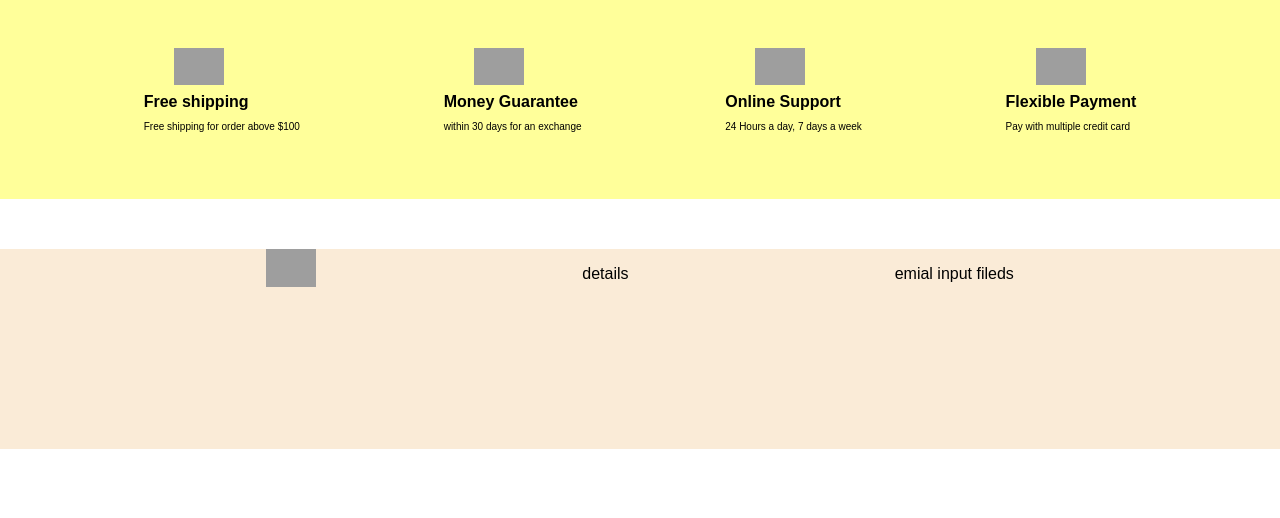
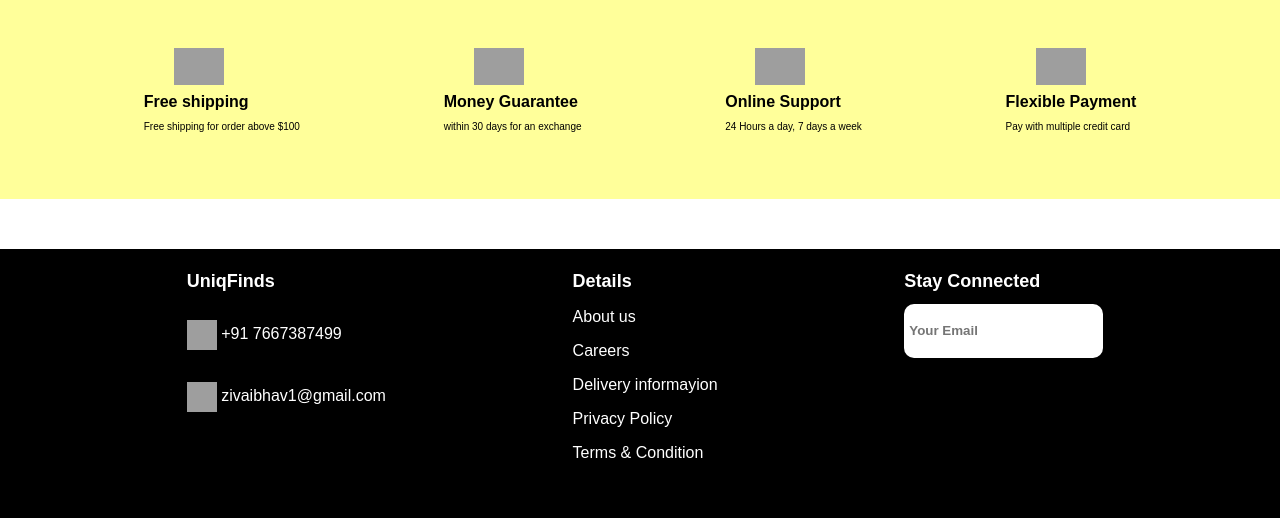
Before and after one commit to vaibhavRaj7667/django-ecommerce, a Django app: a page that uses ecommerce/templates/html/footer.html in a window 1280 px wide. Shown: the part 759-1277 px from the top of the page. Before the commit the page ends 1208 px from the top, so only its background shows below. Run offline with Django 5.2, Linux system fonts and the light colour scheme; data comes from the database, SQL or seed files in the repository; both versions use the stored data as it was after the commit; grey boxes are pictures that could not be loaded.

Commit message:
footer polish

```diff
--- a/ecommerce/app/views.py
+++ b/ecommerce/app/views.py
@@ -186,11 +186,8 @@ def place_order(request):
 
         cart.items.all().delete()
 
-
-        return render(request, 'html/create_order.html', {
-            'message': 'Your order has been successfully placed!',
-            'order': order,
-        })
+        messages.success(request, 'Your order has been successfully placed!')
+        return render(request, 'html/create_order.html', {'order': order})
 
 
     return render(request, 'html/create_order.html', {
@@ -207,6 +204,6 @@ def order_list(request):
 
 
 
-def order_detail(request, order_id):
-    order = get_object_or_404(Order, id=order_id, user=request.user)
-    return render(request, 'order_detail.html', {'order': order})
+# def order_detail(request, order_id):
+#     order = get_object_or_404(Order, id=order_id, user=request.user)
+#     return render(request, 'html/order_detail.html', {'order': order})
--- a/ecommerce/ecommerce/urls.py
+++ b/ecommerce/ecommerce/urls.py
@@ -35,7 +35,8 @@ urlpatterns = [
     path('cart/remove/<slug:slug>/', remove_from_cart, name='remove_from_cart'),
     path('cart/',view_cart, name='view_cart'),
     path('order/',place_order,name='place_order'),
-    path('orderlist/',order_list,name="order_list")
+    path('orderlist/',order_list,name="order_list"),
+    # path('orderdetail/<int:order_id>/',order_detail,name="order_detail"),
 ]
 
 if settings.DEBUG:
--- a/ecommerce/static/css/foot.css
+++ b/ecommerce/static/css/foot.css
@@ -95,8 +95,10 @@ li a:hover::after {
 
 .links {
     margin-top: 50px;
-    background-color: antiquewhite;
-    height: 200px;
+    padding-bottom: 40px;
+    padding-top: 10px;
+    background-color: black;
+    height: 100%;
     display: flex;
     justify-content: space-evenly;
 }
@@ -137,3 +139,30 @@ li a:hover::after {
     font-weight: bolder;
     color: black;
 }
+
+.links .lol {
+    color: white;
+    font-size: large;
+}
+
+.links p {
+    color: white;
+    font-weight: lighter;
+}
+
+.social img {
+    width: 30px;
+    height: 30px;
+    margin-right: 0px;
+    vertical-align: middle;
+    /* Align icons with text */
+}
+
+.mails input {
+    border: none;
+    width: 100%;
+    height: 20%;
+    border-radius: 10px;
+    padding: 5px;
+    font-weight: bolder;
+}
--- a/ecommerce/templates/html/footer.html
+++ b/ecommerce/templates/html/footer.html
@@ -63,16 +63,30 @@
 
         <div class="links">
             <div class="social">
-                <img src="https://img.icons8.com/?size=100&id=rMXM_J0hBtPS&format=png&color=000000" alt="">
+                <h1 class="lol">UniqFinds</h1>
+                <p>
+                    <img src="https://img.icons8.com/?size=100&id=9730&format=png&color=FFFFFF" alt="">
+                    +91 7667387499
+                </p>
+                <p>
+                    <img src="https://img.icons8.com/?size=100&id=85467&format=png&color=FFFFFF" alt="">
+                    zivaibhav1@gmail.com
+                </p>
 
             </div>
 
             <div class="contacts">
-                <p>details</p>
+                <h1 class="lol">Details</h1>
+                <p>About us</p>
+                <p>Careers</p>
+                <p>Delivery informayion</p>
+                <p>Privacy Policy</p>
+                <p>Terms & Condition</p>
             </div>
 
             <div class="mails">
-                <p>emial input fileds</p>
+                <h1 class="lol">Stay Connected</h1>
+                <input type="email" placeholder="Your Email">
             </div>
         </div>
 
--- a/ecommerce/templates/html/order_detail.html
+++ b/ecommerce/templates/html/order_detail.html
@@ -7,5 +7,10 @@
 </head>
 <body>
 
+
+        {{order.total}}
+
+
+
 </body>
 </html>
--- a/ecommerce/templates/html/order_list.html
+++ b/ecommerce/templates/html/order_list.html
@@ -12,6 +12,7 @@
         <li>
             {{order.created_at}}
              {{order.total}}
+             {{order.id}}
         </li>
     </ol>
 
```
Also changed, not shown: ecommerce/static/css/create_order.css (added, +121 -0 lines), ecommerce/templates/html/create_order.html (+4 -67 lines), ecommerce/db.sqlite3.
